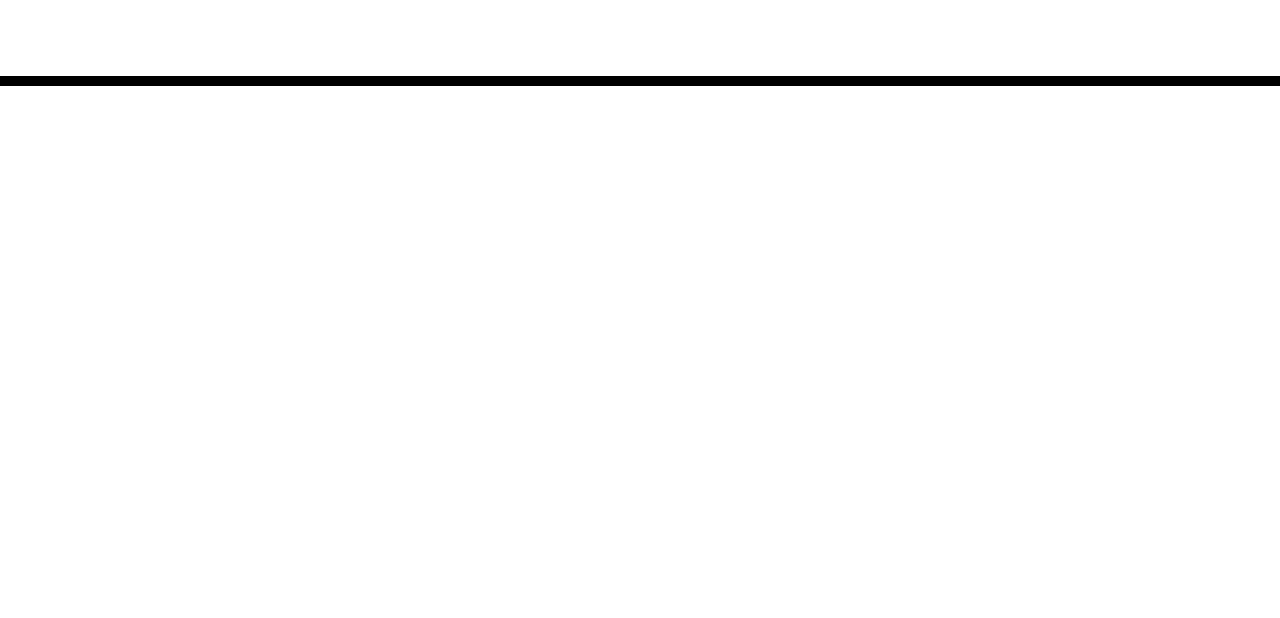
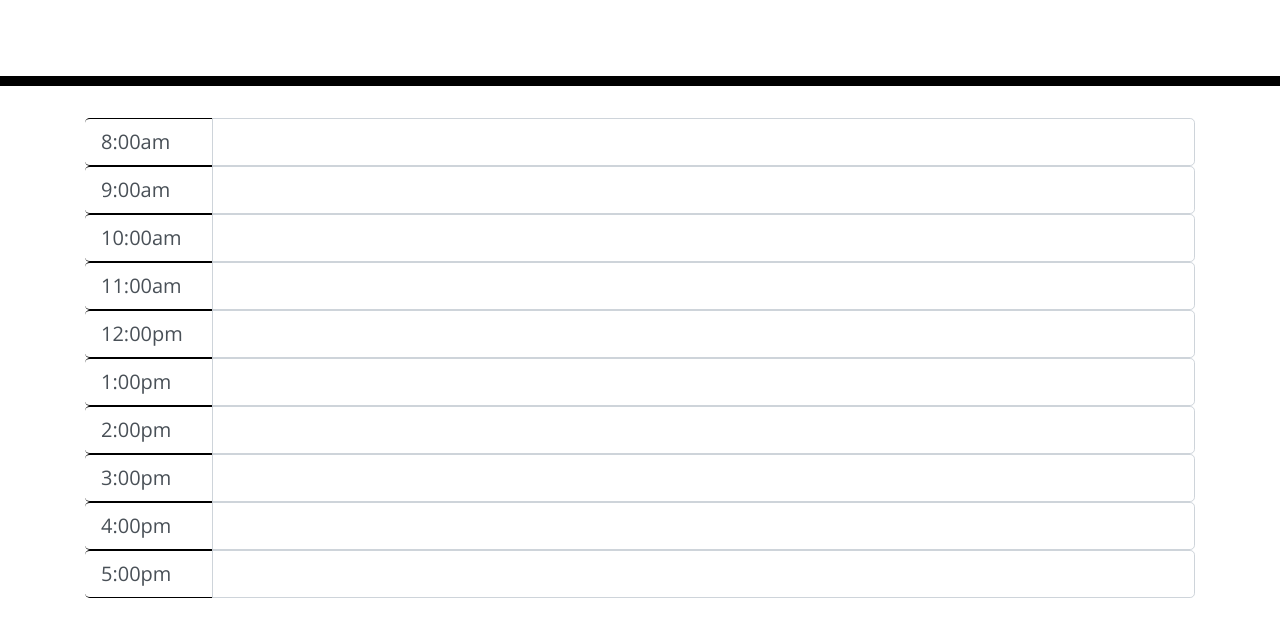
Before and after one commit to durganp1/work-day-scheduler, a plain HTML site: page Develop/index.html in a window 1280 px wide. Shown: the part 182-800 px from the top of the page. Drawn offline with nearby package versions, Linux system fonts and the light colour scheme.

Commit message:
add time divs

```diff
--- a/Develop/index.html
+++ b/Develop/index.html
@@ -29,7 +29,69 @@
       <p id="currentDay" class="lead"></p>
     </header>
     <div class="container">
+
       <!-- Timeblocks go here -->
+      <div class = "input-group input-group-lg">
+        <div class = "input-group-prepend">
+          <span class = "input-group-text" id = "8am">8:00am</span>
+        </div>
+        <input type="text" class = "form-control" aria-label = "Username" aria-describedby="8am">
+      </div>
+      <div class = "input-group input-group-lg">
+        <div class = "input-group-prepend">
+          <span class = "input-group-text" id = "9am">9:00am</span>
+        </div>
+        <input type="text" class = "form-control" aria-label = "Username" aria-describedby="9am">
+      </div>
+      <div class = "input-group input-group-lg">
+        <div class = "input-group-prepend">
+          <span class = "input-group-text" id = "10am">10:00am</span>
+        </div>
+        <input type="text" class = "form-control" aria-label = "Username" aria-describedby="10am">
+      </div>
+      <div class = "input-group input-group-lg">
+        <div class = "input-group-prepend">
+          <span class = "input-group-text" id = "11am">11:00am</span>
+        </div>
+        <input type="text" class = "form-control" aria-label = "Username" aria-describedby="11am">
+      </div>
+      <div class = "input-group input-group-lg">
+        <div class = "input-group-prepend">
+          <span class = "input-group-text" id = "12pm">12:00pm</span>
+        </div>
+        <input type="text" class = "form-control" aria-label = "Username" aria-describedby="12pm">
+      </div>
+      <div class = "input-group input-group-lg">
+        <div class = "input-group-prepend">
+          <span class = "input-group-text" id = "1pm">1:00pm</span>
+        </div>
+        <input type="text" class = "form-control" aria-label = "Username" aria-describedby="1pm">
+      </div>
+      <div class = "input-group input-group-lg">
+        <div class = "input-group-prepend">
+          <span class = "input-group-text" id = "2pm">2:00pm</span>
+        </div>
+        <input type="text" class = "form-control" aria-label = "Username" aria-describedby="2pm">
+      </div>
+      <div class = "input-group input-group-lg">
+        <div class = "input-group-prepend">
+          <span class = "input-group-text" id = "3pm">3:00pm</span>
+        </div>
+        <input type="text" class = "form-control" aria-label = "Username" aria-describedby="3pm">
+      </div>
+      <div class = "input-group input-group-lg">
+        <div class = "input-group-prepend">
+          <span class = "input-group-text" id = "4pm">4:00pm</span>
+        </div>
+        <input type="text" class = "form-control" aria-label = "Username" aria-describedby="4pm">
+      </div>
+      <div class = "input-group input-group-lg">
+        <div class = "input-group-prepend">
+          <span class = "input-group-text" id = "5pm">5:00pm</span>
+        </div>
+        <input type="text" class = "form-control" aria-label = "Username" aria-describedby="5pm">
+      </div>
+
     </div>
 
     <script src="https://code.jquery.com/jquery-3.4.1.min.js"></script>
--- a/Develop/style.css
+++ b/Develop/style.css
@@ -19,6 +19,15 @@ textarea{
   color: black;
   border-radius: 0;
   border-bottom: 10px solid black;
+}
+
+.input-group-text {
+  background-color: #ffffff;
+  border-top: .1rem solid black;
+  border-left: none;
+  border-bottom: .1rem solid black;
+  padding-left: 1rem;
+  width: 8rem;
 }
 
 .description{
```
